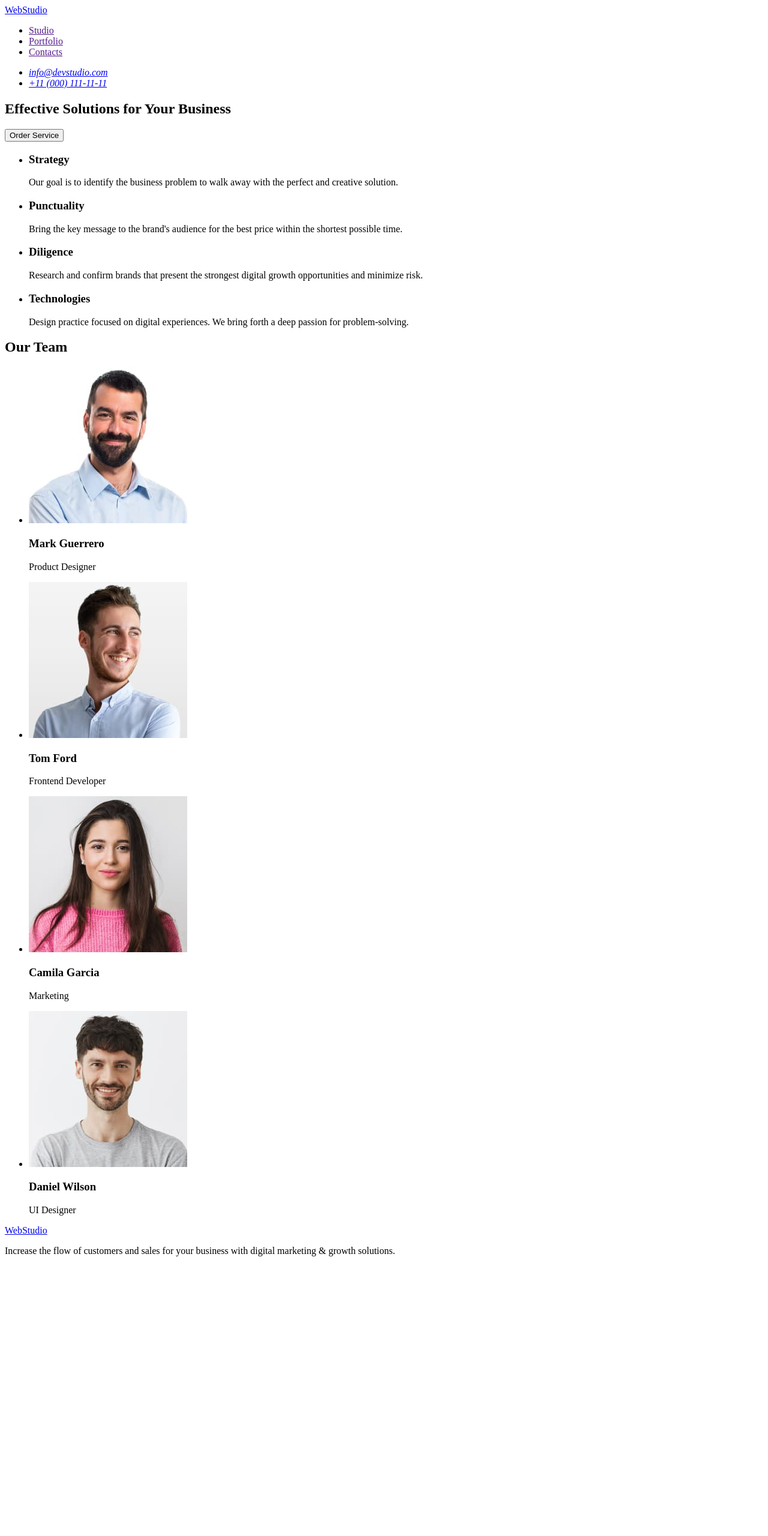
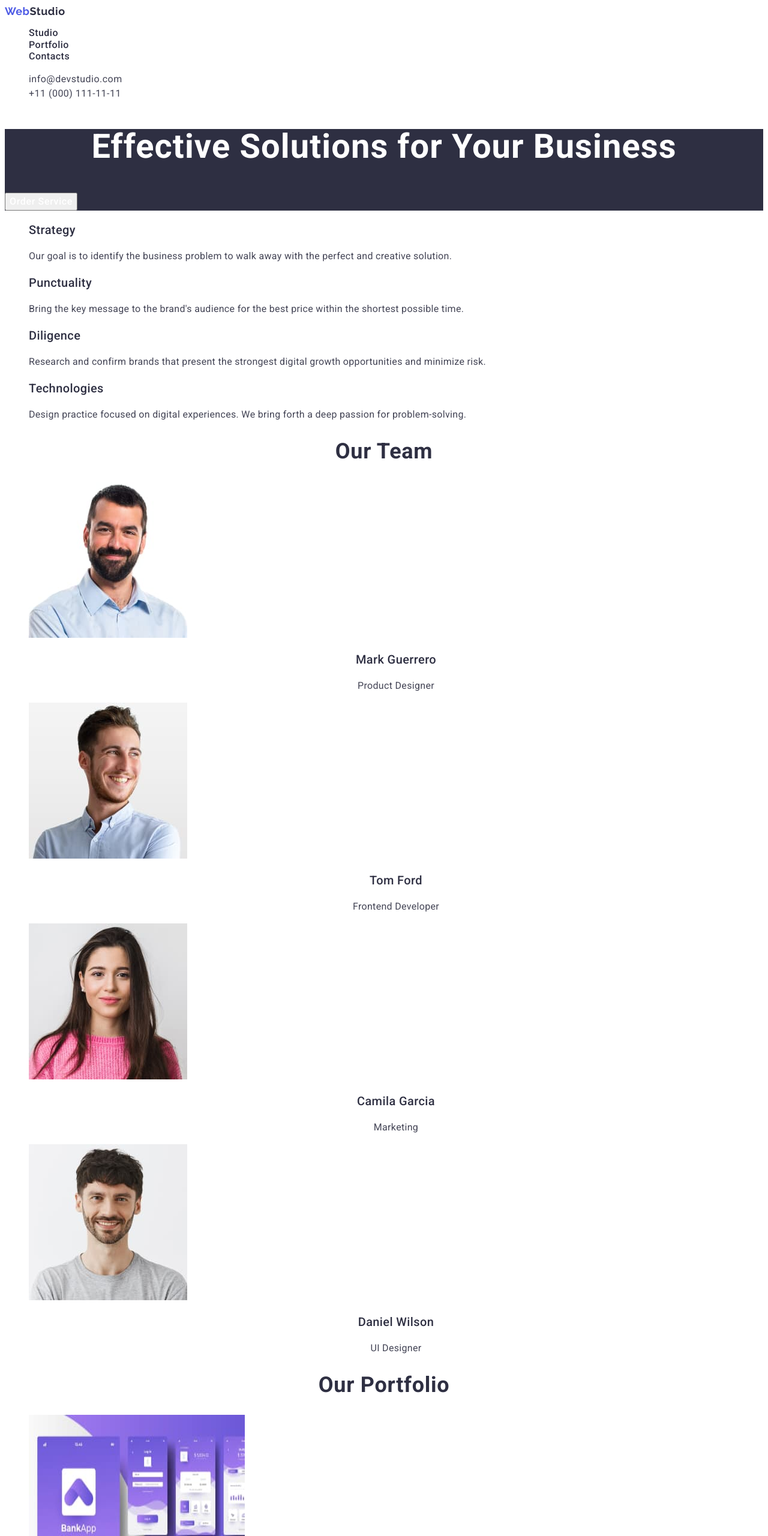
Before and after one commit to AnastasiiaIs02/goit-markup-hw-02, a plain HTML site: page index.html in a window 1280 px wide. Shown: the top 2560 px of the page at 60% size. Before the commit the page ends 2110 px from the top, so only its background shows below. Drawn offline with Linux system fonts and the light colour scheme.

Commit message:
add html section and css

```diff
--- /dev/null
+++ b/css/styles.css
@@ -0,0 +1,214 @@
+body {
+  color: #434455;
+  background-color: #ffffff;
+  font-family: "Roboto", sans-serif;
+}
+
+a {
+  text-decoration: none;
+}
+
+ul {
+  list-style: none;
+}
+
+.link {
+  text-decoration: none;
+}
+
+.visually-hidden {
+  position: absolute;
+  width: 1px;
+  height: 1px;
+  margin: -1px;
+  border: 0;
+  padding: 0;
+  white-space: nowrap;
+  clip-path: inset(100%);
+  overflow: hidden;
+}
+
+/* -------------------------------------------------- */
+/* -------------------HEADER------------------------- */
+
+.header-logo-decor {
+  color: #4d5ae5;
+  font-family: "Raleway", sans-serif;
+  font-size: 18px;
+  font-weight: 700;
+  line-height: 1.17;
+  letter-spacing: 0.03em;
+}
+
+.header-logo {
+  color: #2e2f42;
+  font-family: "Raleway", sans-serif;
+  font-size: 18px;
+  font-weight: 700;
+  line-height: 1.17;
+  letter-spacing: 0.03em;
+}
+
+.header-menu-link {
+  color: #2e2f42;
+  font-size: 16px;
+  font-weight: 500;
+  line-height: 1.17;
+  letter-spacing: 0.03em;
+}
+
+.header-menu-link:hover {
+  color: #404bbf;
+}
+
+.header-menu-link:active {
+  color: #404bbf;
+}
+
+.header-address-link {
+  color: #434455;
+  font-size: 16px;
+  font-style: normal;
+  font-weight: 400;
+  line-height: 1.5;
+  letter-spacing: 0.03em;
+}
+
+.header-address-link:hover {
+  color: #404bbf;
+}
+
+/* ------------------------------------------- */
+/* ------------------HERO--------------------- */
+
+.hero {
+  background-color: #2e2f42;
+}
+.hero-title {
+  color: #fff;
+  text-align: center;
+  font-size: 56px;
+  font-weight: 700;
+  line-height: 1.07;
+  letter-spacing: 0.02em;
+}
+.hero-btn {
+  color: #fff;
+  font-family: "Roboto";
+  font-size: 16px;
+  font-style: normal;
+  font-weight: 500;
+  line-height: 1.5;
+  letter-spacing: 0.04em;
+  cursor: pointer;
+}
+/* ------------------------------------------- */
+
+/* ------------------FEATURES----------------- */
+
+.features {
+  background-color: #fff;
+}
+
+.features-subtitle {
+  color: #2e2f42;
+  font-size: 20px;
+  font-weight: 500;
+  line-height: 1.2;
+  letter-spacing: 0.02em;
+}
+.features-item-text {
+  color: #434455;
+  font-size: 16px;
+  font-weight: 400;
+  line-height: 1.5;
+  letter-spacing: 0.02em;
+}
+
+/* ------------------------------------------- */
+/* ------------------TEAM--------------------- */
+
+.team-title {
+  color: #2e2f42;
+  text-align: center;
+  font-size: 36px;
+  font-weight: 700;
+  line-height: 1.11;
+  letter-spacing: 0.02em;
+  text-transform: capitalize;
+}
+
+.team-subtitle {
+  color: #2e2f42;
+  text-align: center;
+  font-size: 20px;
+  font-weight: 500;
+  line-height: 1.2;
+  letter-spacing: 0.02em;
+}
+.team-text {
+  color: #434455;
+  text-align: center;
+  font-size: 16px;
+  font-weight: 400;
+  line-height: 1.5;
+  letter-spacing: 0.02em;
+}
+/* ------------------------------------------- */
+/* ------------------PORTFOLIO------------------- */
+
+.porfolio {
+}
+.portfolio-title {
+  color: #2e2f42;
+  text-align: center;
+  font-size: 36px;
+  font-weight: 700;
+  line-height: 1.11;
+  letter-spacing: 0.02em;
+  text-transform: capitalize;
+}
+
+.portfolio-subtitle {
+  color: #2e2f42;
+  font-size: 20px;
+  font-weight: 500;
+  line-height: 1.2;
+  letter-spacing: 0.02em;
+}
+.portfolio-item-text {
+  color: #434455;
+  font-size: 16px;
+  font-weight: 400;
+  line-height: 1.5;
+  letter-spacing: 0.02em;
+}
+
+/* ------------------------------------------- */
+/* ------------------FOOTER------------------- */
+.footer {
+  background-color: #2e2f42;
+}
+.footer-link {
+  color: #f4f4fd;
+  font-family: "Raleway", sans-serif;
+  font-size: 18px;
+  font-weight: 700;
+  line-height: 1.17;
+  letter-spacing: 0.03em;
+}
+.footer-link-decor {
+  color: #4d5ae5;
+  font-family: "Raleway", sans-serif;
+  font-size: 18px;
+  font-weight: 700;
+  line-height: 1.17;
+  letter-spacing: 0.03em;
+}
+.footer-text {
+  color: #f4f4fd;
+  font-size: 16px;
+  font-weight: 400;
+  line-height: 1.5;
+  letter-spacing: 0.03em;
+}
--- a/index.html
+++ b/index.html
@@ -3,122 +3,212 @@
   <head>
     <meta charset="UTF-8" />
     <meta name="viewport" content="width=device-width, initial-scale=1.0" />
+    <link rel="preconnect" href="https://fonts.googleapis.com" />
+    <link rel="preconnect" href="https://fonts.gstatic.com" crossorigin />
+    <link
+      href="https://fonts.googleapis.com/css2?family=Raleway:wght@700&family=Roboto:wght@400;500;700&display=swap"
+      rel="stylesheet"
+    />
     <title>Studio</title>
+    <link rel="stylesheet" href="css/styles.css" />
   </head>
   <body>
-    <header>
-      <nav>
-        <a href="./index.html">WebStudio</a>
-        <ul>
-          <li>
-            <a href="">Studio</a>
+    <header class="header">
+      <nav class="header-navigation">
+        <a class="header-logo" href="./index.html"
+          ><span class="header-logo-decor">Web</span>Studio</a
+        >
+        <ul class="header-menu-list">
+          <li class="header-menu-item">
+            <a class="header-menu-link" href="">Studio</a>
           </li>
-          <li>
-            <a href="">Portfolio</a>
+          <li class="header-menu-item">
+            <a class="header-menu-link" href="">Portfolio</a>
           </li>
-          <li>
-            <a href="">Contacts</a>
+          <li class="header-menu-item">
+            <a class="header-menu-link" href="">Contacts</a>
           </li>
         </ul>
       </nav>
-      <address>
-        <ul>
-          <li>
-            <a href="mailto:info@devstudio.com">info@devstudio.com</a>
+      <address class="header-address">
+        <ul class="header-address-list">
+          <li class="header-address-item">
+            <a class="header-address-link" href="mailto:info@devstudio.com"
+              >info@devstudio.com</a
+            >
           </li>
-          <li>
-            <a href="tel:+110001111111">+11 (000) 111-11-11</a>
+          <li class="header-address-item">
+            <a class="header-address-link" href="tel:+110001111111"
+              >+11 (000) 111-11-11</a
+            >
           </li>
         </ul>
       </address>
     </header>
-    <main>
-      <section>
-        <h1>Effective Solutions for Your Business</h1>
-        <button type="button">Order Service</button>
+    <main class="main">
+      <section class="hero">
+        <h1 class="hero-title">Effective Solutions for Your Business</h1>
+        <button class="hero-btn" type="button">Order Service</button>
       </section>
-      <section>
-        <h2 hidden>Features</h2>
-        <ul>
-          <li>
-            <h3>Strategy</h3>
-            <p>
+      <section class="features">
+        <h2 class="visually-hidden">Features</h2>
+        <ul class="features-list">
+          <li class="features-item">
+            <h3 class="features-subtitle">Strategy</h3>
+            <p class="features-item-text">
               Our goal is to identify the business problem to walk away with the
               perfect and creative solution.
             </p>
           </li>
-          <li>
-            <h3>Punctuality</h3>
-            <p>
+          <li class="features-item">
+            <h3 class="features-subtitle">Punctuality</h3>
+            <p class="features-item-text">
               Bring the key message to the brand's audience for the best price
               within the shortest possible time.
             </p>
           </li>
-          <li>
-            <h3>Diligence</h3>
-            <p>
+          <li class="features-item">
+            <h3 class="features-subtitle">Diligence</h3>
+            <p class="features-item-text">
               Research and confirm brands that present the strongest digital
               growth opportunities and minimize risk.
             </p>
           </li>
-          <li>
-            <h3>Technologies</h3>
-            <p>
+          <li class="features-item">
+            <h3 class="features-subtitle">Technologies</h3>
+            <p class="features-item-text">
               Design practice focused on digital experiences. We bring forth a
               deep passion for problem-solving.
             </p>
           </li>
         </ul>
       </section>
-      <section>
-        <h2>Our Team</h2>
-        <ul>
-          <li>
+      <section class="team">
+        <h2 class="team-title">Our Team</h2>
+        <ul class="team-list">
+          <li class="team-item">
             <img
               src="./images/img1.jpg"
               alt="Mark Guerrero"
               width="264"
               height="260"
+              class="team-img"
             />
-            <h3>Mark Guerrero</h3>
-            <p>Product Designer</p>
+            <h3 class="team-subtitle">Mark Guerrero</h3>
+            <p class="team-text">Product Designer</p>
           </li>
-          <li>
+          <li class="team-item">
             <img
               src="./images/img2.jpg"
               alt="Tom Ford"
               width="264"
               height="260"
+              class="team-img"
             />
-            <h3>Tom Ford</h3>
-            <p>Frontend Developer</p>
+            <h3 class="team-subtitle">Tom Ford</h3>
+            <p class="team-text">Frontend Developer</p>
           </li>
-          <li>
+          <li class="team-item">
             <img
               src="./images/img3.jpg"
               alt="Camila Garcia"
               width="264"
               height="260"
+              class="team-img"
             />
-            <h3>Camila Garcia</h3>
-            <p>Marketing</p>
+            <h3 class="team-subtitle">Camila Garcia</h3>
+            <p class="team-text">Marketing</p>
           </li>
-          <li>
+          <li class="team-item">
             <img
               src="./images/img4.jpg"
               alt="Daniel Wilson"
               width="264"
               height="260"
+              class="team-img"
             />
-            <h3>Daniel Wilson</h3>
-            <p>UI Designer</p>
+            <h3 class="team-subtitle">Daniel Wilson</h3>
+            <p class="team-text">UI Designer</p>
+          </li>
+        </ul>
+      </section>
+      <section class="porfolio">
+        <h2 class="portfolio-title">Our Portfolio</h2>
+        <ul class="portfolio-list">
+          <li class="portfolio-item">
+            <img
+              src="./images/img5op.jpg"
+              alt="Cashless Payment"
+              width="360"
+              height="420"
+              class="portfolio-item-img"
+            />
+            <h3 class="portfolio-subtitle">Banking App</h3>
+            <p class="portfolio-item-text">App</p>
+          </li>
+          <li class="portfolio-item">
+            <img
+              src="./images/img6op.jpg"
+              alt=""
+              width="360"
+              height="420"
+              class="portfolio-item-img"
+            />
+            <h3 class="portfolio-subtitle">Cashless Payment</h3>
+            <p class="portfolio-item-text">Marketing</p>
+          </li>
+          <li class="portfolio-item">
+            <img
+              src="./images/img7op.jpg"
+              alt="Meditation App"
+              width="360"
+              height="420"
+              class="portfolio-item-img"
+            />
+            <h3 class="portfolio-subtitle">Meditation App</h3>
+            <p class="portfolio-item-text">App</p>
+          </li>
+          <li class="portfolio-item">
+            <img
+              src="./images/img8op.jpg"
+              alt="Taxi Service"
+              width="360"
+              height="420"
+              class="portfolio-item-img"
+            />
+            <h3 class="portfolio-subtitle">Taxi Service</h3>
+            <p class="portfolio-item-text">Marketing</p>
+          </li>
+          <li class="portfolio-item">
+            <img
+              src="./images/img9op.jpg"
+              alt="Screen Illustrations"
+              width="360"
+              height="420"
+              class="portfolio-item-img"
+            />
+            <h3 class="portfolio-subtitle">Screen Illustrations</h3>
+            <p class="portfolio-item-text">Design</p>
+          </li>
+          <li class="portfolio-item">
+            <img
+              src="./images/img10op.jpg"
+              alt="Online Courses"
+              width="360"
+              height="420"
+              class="portfolio-item-img"
+            />
+            <h3 class="portfolio-subtitle">Online Courses</h3>
+            <p class="portfolio-item-text">Marketing</p>
           </li>
         </ul>
       </section>
     </main>
-    <footer>
-      <a href="./index.html">WebStudio</a>
-      <p>
+    <footer class="footer">
+      <a class="footer-link" href="./index.html"
+        ><span class="footer-link-decor">Web</span>Studio</a
+      >
+      <p class="footer-text">
         Increase the flow of customers and sales for your business with digital
         marketing & growth solutions.
       </p>
```
Also changed, not shown: images/img10op.jpg (added), images/img5op.jpg (added), images/img6op.jpg (added), images/img7op.jpg (added), images/img8op.jpg (added), images/img9op.jpg (added), 1 other file.
